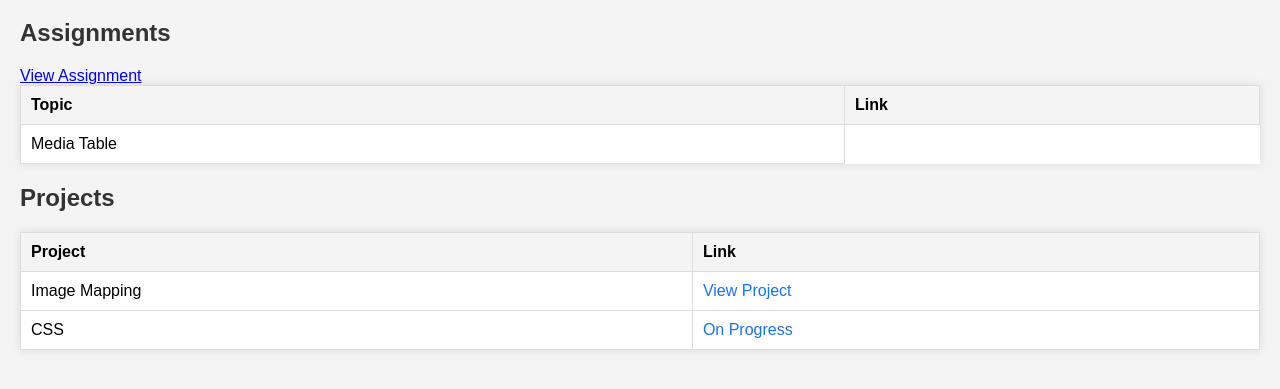
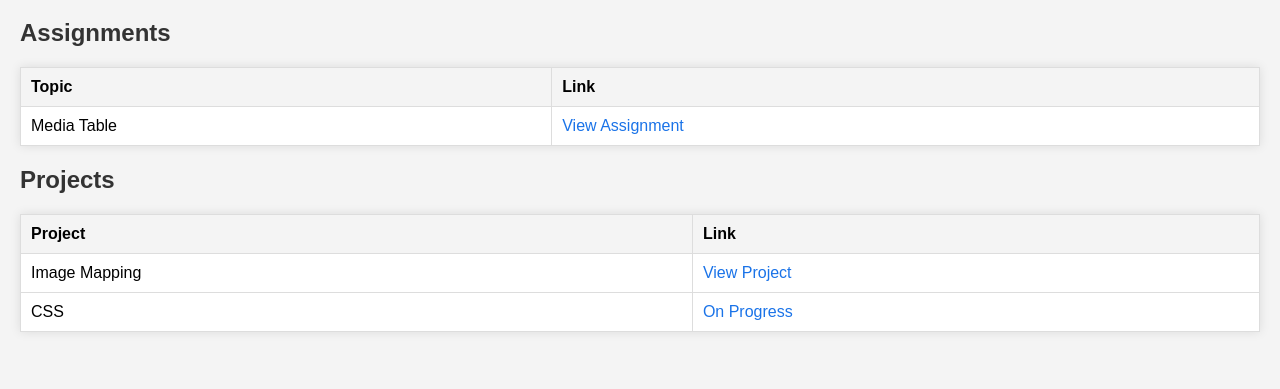
Before and after one commit to D-OJIER/WebTechnologies, a plain HTML site: page index.html in a window 1280 px wide. Shown: the part 81-470 px from the top of the page. Drawn offline with Linux system fonts and the light colour scheme.

Commit message:
Update index.html

```diff
--- a/index.html
+++ b/index.html
@@ -69,7 +69,7 @@
             <tbody>
                 <tr>
                     <td>Media Table</td>
-                    <a href="Assignments/ass1/Ass1.html" target="_blank">View Assignment</a>
+                    <td><a href="Assignments/ass1/Ass1.html" target="_blank">View Assignment</a></td>
                 </tr>
             </tbody>
         </table>
```
